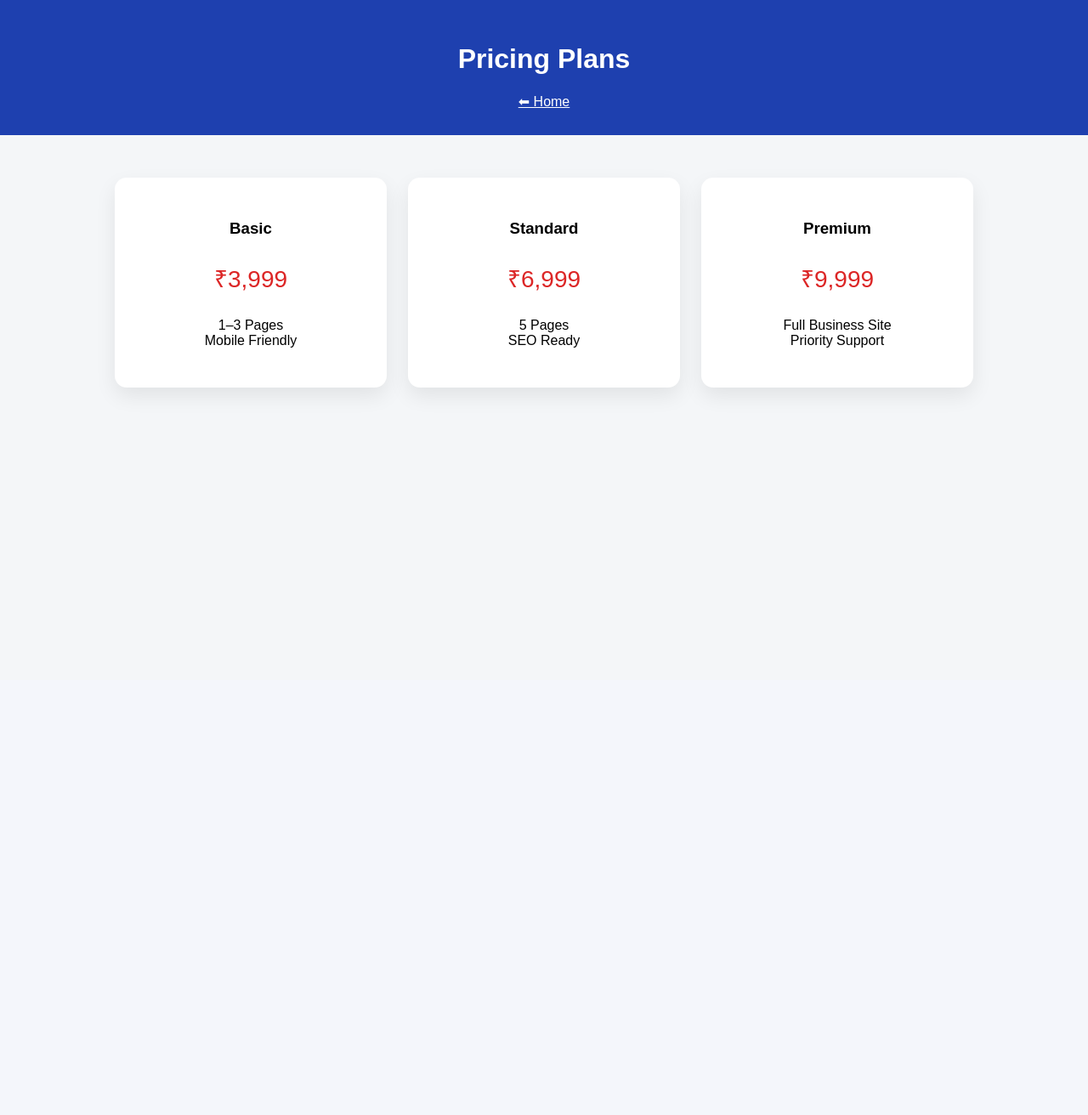
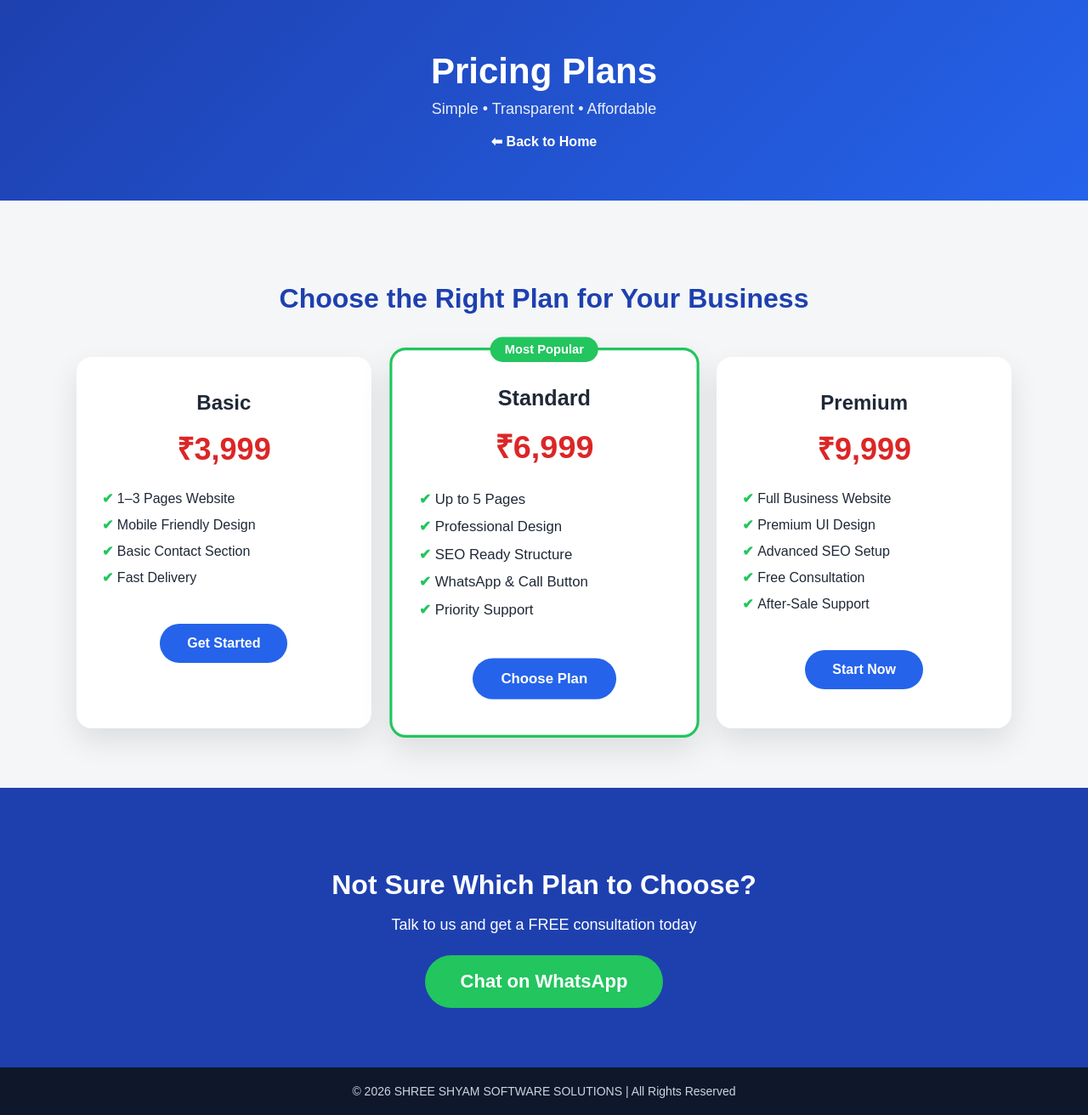
Before and after one commit to manojnehra556-netizen/Webdevelop, a Flask app: page /pricing in a window 1280 px wide. Shown: the whole page at 85% size. Before the commit the page ends 466 px from the top, so only its background shows below. Run offline with Flask 3, Linux system fonts and the light colour scheme.

Commit message:
Update pricing.html

```diff
--- a/templates/pricing.html
+++ b/templates/pricing.html
@@ -1,44 +1,241 @@
 <!DOCTYPE html>
-<html>
+<html lang="en">
 <head>
 <meta charset="UTF-8">
-<title>Pricing</title>
+<title>Pricing | SHREE SHYAM SOFTWARE SOLUTIONS</title>
+
 <style>
-body{font-family:Arial;background:#f4f6f8;margin:0}
-header{background:#1e40af;color:#fff;text-align:center;padding:30px}
-.cards{display:flex;gap:25px;justify-content:center;margin:50px;flex-wrap:wrap}
-.card{
-background:#fff;padding:30px;width:260px;border-radius:14px;
-text-align:center;box-shadow:0 10px 25px rgba(0,0,0,0.08)}
-.price{font-size:28px;color:#dc2626}
+body{
+    margin:0;
+    font-family: Arial, sans-serif;
+    background:#f4f6f8;
+    color:#1f2937;
+}
+
+/* HEADER */
+header{
+    background:linear-gradient(135deg,#1e40af,#2563eb);
+    color:#fff;
+    text-align:center;
+    padding:60px 20px;
+}
+header h1{
+    margin:0;
+    font-size:42px;
+    font-weight:900;
+}
+header p{
+    margin-top:10px;
+    font-size:18px;
+    opacity:0.9;
+}
+header a{
+    color:#fff;
+    text-decoration:none;
+    font-weight:600;
+}
+
+/* SECTION */
+.section{
+    max-width:1100px;
+    margin:auto;
+    padding:70px 20px;
+}
+.section h2{
+    text-align:center;
+    font-size:32px;
+    color:#1e40af;
+    margin-bottom:50px;
+}
+
+/* PRICING CARDS */
+.pricing-grid{
+    display:grid;
+    grid-template-columns:repeat(auto-fit,minmax(260px,1fr));
+    gap:30px;
+}
+
+.price-card{
+    background:#fff;
+    border-radius:18px;
+    padding:40px 30px;
+    text-align:center;
+    box-shadow:0 15px 35px rgba(0,0,0,0.1);
+    position:relative;
+}
+
+.price-card.popular{
+    transform:scale(1.05);
+    border:3px solid #22c55e;
+}
+
+.badge{
+    position:absolute;
+    top:-15px;
+    left:50%;
+    transform:translateX(-50%);
+    background:#22c55e;
+    color:#fff;
+    padding:6px 16px;
+    border-radius:20px;
+    font-size:14px;
+    font-weight:700;
+}
+
+.plan-name{
+    font-size:24px;
+    font-weight:800;
+    margin-bottom:10px;
+}
+
+.price{
+    font-size:36px;
+    font-weight:900;
+    color:#dc2626;
+    margin:15px 0;
+}
+
+.features{
+    text-align:left;
+    margin:25px 0;
+    padding-left:0;
+    list-style:none;
+}
+.features li{
+    margin:12px 0;
+    font-size:16px;
+}
+.features li::before{
+    content:"✔ ";
+    color:#22c55e;
+    font-weight:700;
+}
+
+.btn{
+    display:inline-block;
+    margin-top:20px;
+    padding:14px 32px;
+    background:#2563eb;
+    color:#fff;
+    text-decoration:none;
+    font-size:16px;
+    font-weight:700;
+    border-radius:40px;
+}
+.btn:hover{
+    background:#1d4ed8;
+}
+
+/* CTA */
+.cta{
+    background:#1e40af;
+    color:#fff;
+    text-align:center;
+    padding:70px 20px;
+}
+.cta h2{
+    font-size:32px;
+    margin-bottom:15px;
+}
+.cta p{
+    font-size:18px;
+    margin-bottom:25px;
+}
+.cta a{
+    display:inline-block;
+    padding:18px 42px;
+    background:#22c55e;
+    color:#fff;
+    font-size:22px;
+    font-weight:900;
+    border-radius:50px;
+    text-decoration:none;
+}
+
+/* FOOTER */
+footer{
+    background:#0f172a;
+    color:#cbd5e1;
+    text-align:center;
+    padding:20px;
+    font-size:14px;
+}
+
+/* MOBILE */
+@media(max-width:600px){
+    header h1{font-size:32px;}
+    .price{font-size:32px;}
+}
 </style>
 </head>
+
 <body>
 
 <header>
-<h1>Pricing Plans</h1>
-<a href="/" style="color:white">⬅ Home</a>
+    <h1>Pricing Plans</h1>
+    <p>Simple • Transparent • Affordable</p>
+    <a href="/">⬅ Back to Home</a>
 </header>
 
-<div class="cards">
-<div class="card">
-<h3>Basic</h3>
-<p class="price">₹3,999</p>
-<p>1–3 Pages<br>Mobile Friendly</p>
+<div class="section">
+    <h2>Choose the Right Plan for Your Business</h2>
+
+    <div class="pricing-grid">
+
+        <!-- BASIC -->
+        <div class="price-card">
+            <div class="plan-name">Basic</div>
+            <div class="price">₹3,999</div>
+            <ul class="features">
+                <li>1–3 Pages Website</li>
+                <li>Mobile Friendly Design</li>
+                <li>Basic Contact Section</li>
+                <li>Fast Delivery</li>
+            </ul>
+            <a href="/contact" class="btn">Get Started</a>
+        </div>
+
+        <!-- STANDARD -->
+        <div class="price-card popular">
+            <div class="badge">Most Popular</div>
+            <div class="plan-name">Standard</div>
+            <div class="price">₹6,999</div>
+            <ul class="features">
+                <li>Up to 5 Pages</li>
+                <li>Professional Design</li>
+                <li>SEO Ready Structure</li>
+                <li>WhatsApp & Call Button</li>
+                <li>Priority Support</li>
+            </ul>
+            <a href="/contact" class="btn">Choose Plan</a>
+        </div>
+
+        <!-- PREMIUM -->
+        <div class="price-card">
+            <div class="plan-name">Premium</div>
+            <div class="price">₹9,999</div>
+            <ul class="features">
+                <li>Full Business Website</li>
+                <li>Premium UI Design</li>
+                <li>Advanced SEO Setup</li>
+                <li>Free Consultation</li>
+                <li>After-Sale Support</li>
+            </ul>
+            <a href="/contact" class="btn">Start Now</a>
+        </div>
+
+    </div>
 </div>
 
-<div class="card">
-<h3>Standard</h3>
-<p class="price">₹6,999</p>
-<p>5 Pages<br>SEO Ready</p>
+<div class="cta">
+    <h2>Not Sure Which Plan to Choose?</h2>
+    <p>Talk to us and get a FREE consultation today</p>
+    <a href="https://wa.me/919772237618" target="_blank">Chat on WhatsApp</a>
 </div>
 
-<div class="card">
-<h3>Premium</h3>
-<p class="price">₹9,999</p>
-<p>Full Business Site<br>Priority Support</p>
-</div>
-</div>
+<footer>
+© 2026 SHREE SHYAM SOFTWARE SOLUTIONS | All Rights Reserved
+</footer>
 
 </body>
 </html>
```
